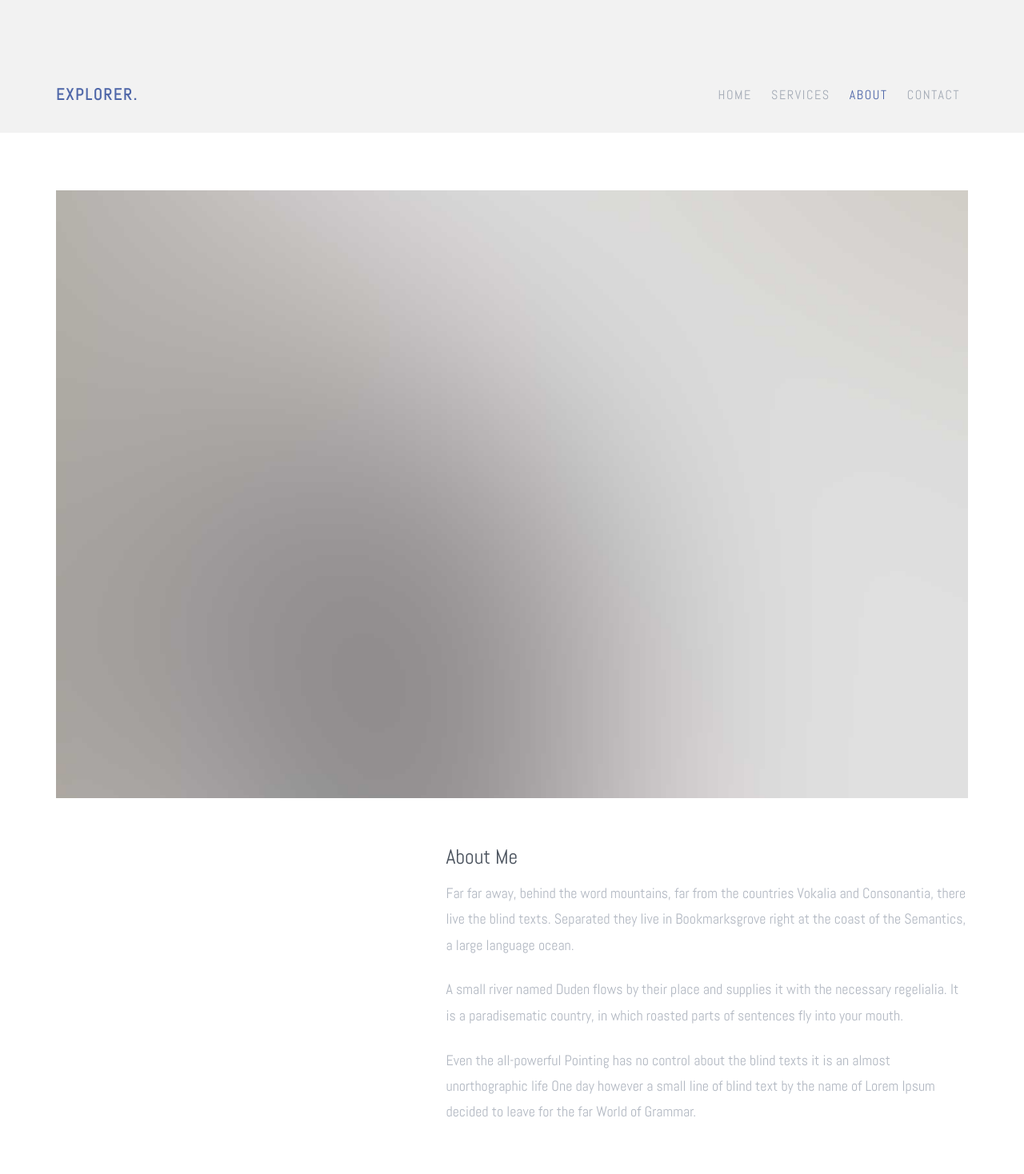
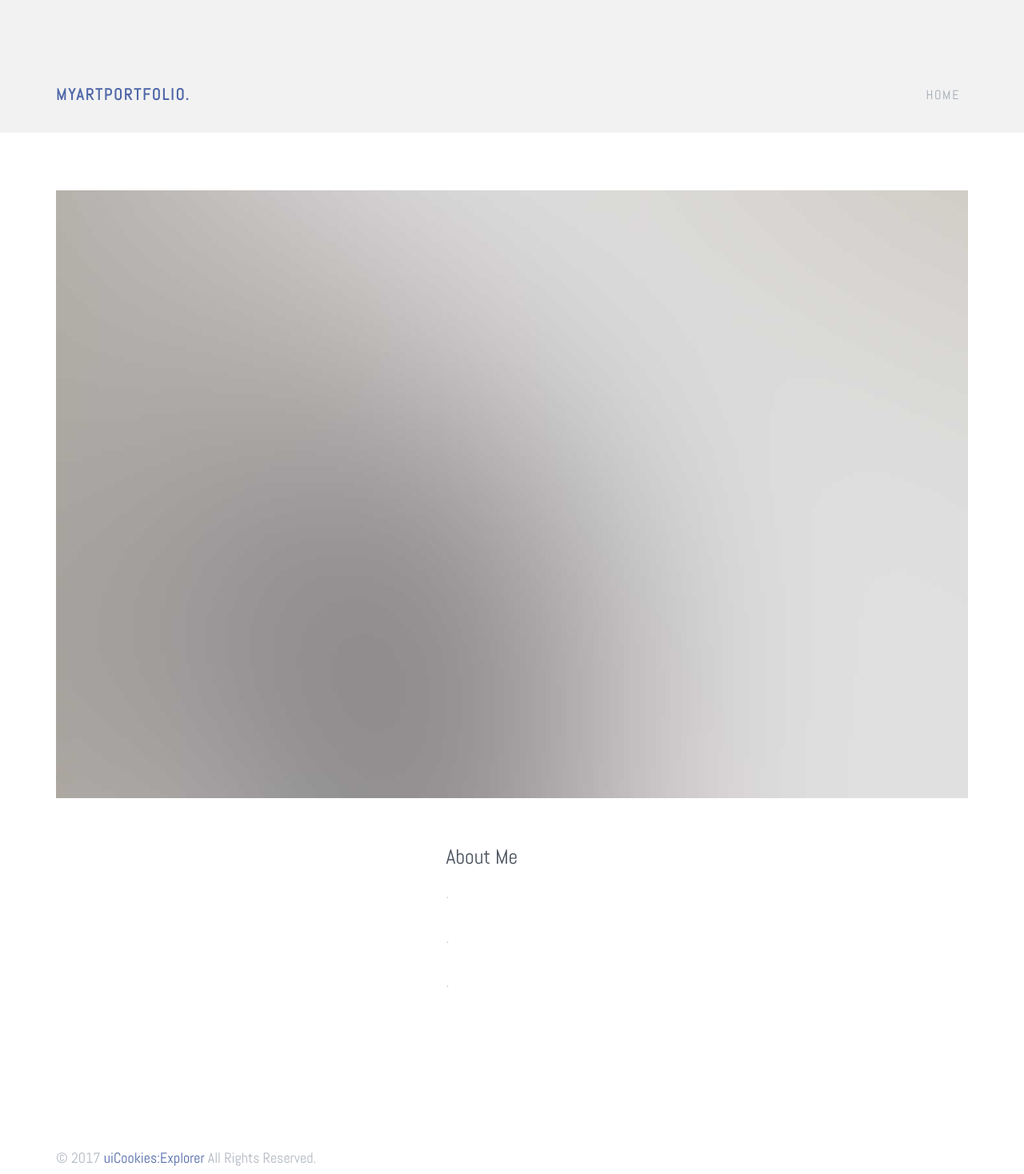
Before and after one commit to ErajGulraiz/eeport.github.io, a website: page about.html in a window 1280 px wide. Shown: the top 1468 px of the page at 80% size. Drawn offline with Linux system fonts and the light colour scheme; files whose address does not match are found by name.

Commit message:
lets do this later

```diff
--- a/about.html
+++ b/about.html
@@ -3,7 +3,7 @@
   <head>
     <meta charset="utf-8">
     <meta name="viewport" content="width=device-width, initial-scale=1">
-    <title>uiCookies:Explorer &mdash; Free Bootstrap Theme, Free Responsive Bootstrap Website Template</title>
+    <title>myartportfolio</title>
     <meta name="description" content="Free Bootstrap Theme by uicookies.com">
     <meta name="keywords" content="free website templates, free bootstrap themes, free template, free bootstrap, free website template">
 
@@ -25,7 +25,7 @@
 
   <header role="banner" class="probootstrap-header">
     <div class="container">
-        <a href="index.html" class="probootstrap-logo">Explorer<span>.</span></a>
+        <a href="index.html" class="probootstrap-logo">myartportfolio<span>.</span></a>
 
         <a href="#" class="probootstrap-burger-menu visible-xs" ><i>Menu</i></a>
         <div class="mobile-menu-overlay"></div>
@@ -33,20 +33,17 @@
         <nav role="navigation" class="probootstrap-nav hidden-xs">
           <ul class="probootstrap-main-nav">
             <li><a href="index.html">Home</a></li>
-            <li><a href="services.html">Services</a></li>
-            <li class="active"><a href="about.html">About</a></li>
-            <li><a href="contact.html">Contact</a></li>
           </ul>
           <div class="extra-text visible-xs">
             <a href="#" class="probootstrap-burger-menu"><i>Menu</i></a>
-            <h5>Address</h5>
+            <!--h5>Address</h5>
             <p>198 West 21th Street, Suite 721 New York NY 10016</p>
             <h5>Connect</h5>
             <ul class="social-buttons">
               <li><a href="#"><i class="icon-twitter"></i></a></li>
               <li><a href="#"><i class="icon-facebook2"></i></a></li>
               <li><a href="#"><i class="icon-instagram2"></i></a></li>
-            </ul>
+            </ul-->
           </div>
         </nav>
     </div>
@@ -63,9 +60,9 @@
       <div class="row">
         <div class="col-md-7 col-md-push-5">
           <h2>About Me</h2>
-          <p>Far far away, behind the word mountains, far from the countries Vokalia and Consonantia, there live the blind texts. Separated they live in Bookmarksgrove right at the coast of the Semantics, a large language ocean.</p>
-          <p>A small river named Duden flows by their place and supplies it with the necessary regelialia. It is a paradisematic country, in which roasted parts of sentences fly into your mouth.</p>
-          <p>Even the all-powerful Pointing has no control about the blind texts it is an almost unorthographic life One day however a small line of blind text by the name of Lorem Ipsum decided to leave for the far World of Grammar.</p>
+          <p>.</p>
+          <p>.</p>
+          <p>.</p>
         </div>
       </div>
     </div>
@@ -77,7 +74,7 @@
       <div class="row">
         <div class="col-md-12">
           <p class="probootstrap-copyright">&copy; 2017 <a href="https://uicookies.com/">uiCookies:Explorer</a> All Rights Reserved.</p>
-          <ul class="probootstrap-social">
+          <!--ul class="probootstrap-social">
             <li><a href="#"><i class="icon-twitter"></i></a></li>
             <li><a href="#"><i class="icon-facebook2"></i></a></li>
             <li><a href="#"><i class="icon-instagram2"></i></a></li>
@@ -90,7 +87,7 @@
 
   <div class="gototop js-top">
     <a href="#" class="js-gotop"><i class="icon-chevron-thin-up"></i></a>
-  </div>
+  </div-->
 
 
   <script src="js/scripts.min.js"></script>
```
